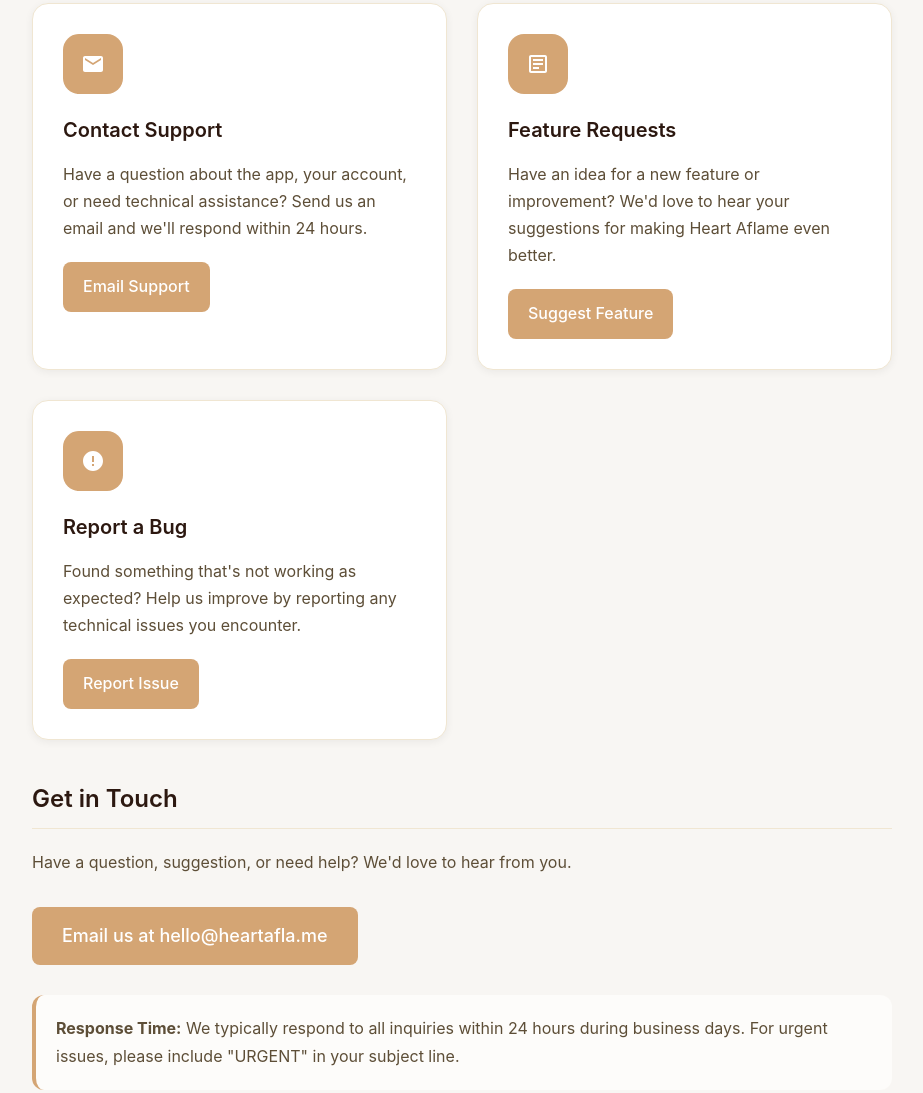
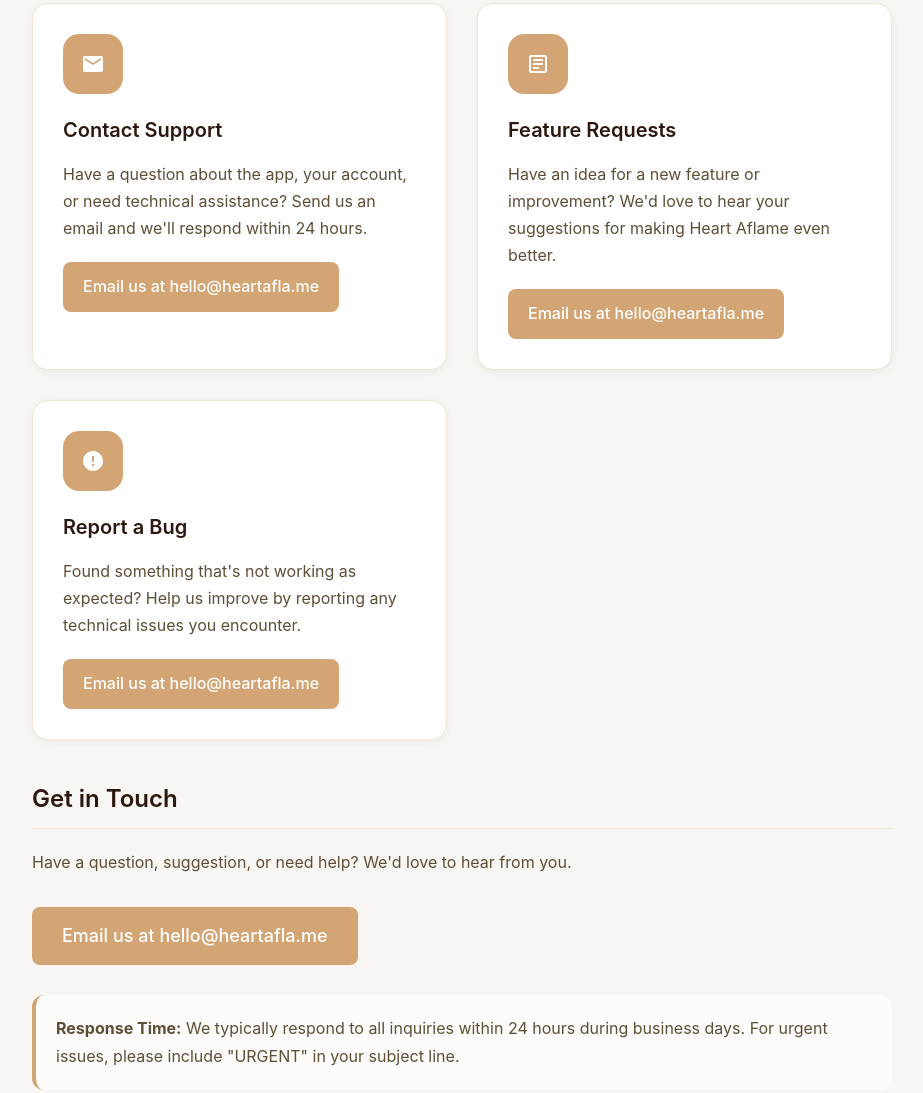
Before and after one commit to justinrolston/heart-aflame-web, a plain HTML site: page support.html in a window 1280 px wide. Shown: the part 353-1446 px from the top of the page, without its empty margins (178-1101 px from the left). Drawn offline with Linux system fonts and the light colour scheme.

Commit message:
Update support page: replace email links with static text for contact options

```diff
--- a/support.html
+++ b/support.html
@@ -309,7 +309,7 @@
                 </div>
                 <h3>Contact Support</h3>
                 <p>Have a question about the app, your account, or need technical assistance? Send us an email and we'll respond within 24 hours.</p>
-                <a href="mailto:hello@heartafla.me" class="support-button">Email Support</a>
+                <div class="support-button">Email us at hello@heartafla.me</div>
             </div>
 
             <div class="support-card">
@@ -321,7 +321,7 @@
                 </div>
                 <h3>Feature Requests</h3>
                 <p>Have an idea for a new feature or improvement? We'd love to hear your suggestions for making Heart Aflame even better.</p>
-                <a href="mailto:hello@heartafla.me?subject=Feature Request" class="support-button">Suggest Feature</a>
+                <div class="support-button">Email us at hello@heartafla.me</div>
             </div>
 
             <div class="support-card">
@@ -332,7 +332,7 @@
                 </div>
                 <h3>Report a Bug</h3>
                 <p>Found something that's not working as expected? Help us improve by reporting any technical issues you encounter.</p>
-                <a href="mailto:hello@heartafla.me?subject=Bug Report" class="support-button">Report Issue</a>
+                <div class="support-button">Email us at hello@heartafla.me</div>
             </div>
         </div>
 
@@ -342,7 +342,7 @@
             <h2>Get in Touch</h2>
             <p>Have a question, suggestion, or need help? We'd love to hear from you.</p>
             <div style="margin: 30px 0;">
-                <a href="mailto:hello@heartafla.me" class="support-button" style="font-size: 18px; padding: 15px 30px;">Email us at hello@heartafla.me</a>
+                <div class="support-button" style="font-size: 18px; padding: 15px 30px;">Email us at hello@heartafla.me</div>
             </div>
             <div class="highlight-box">
                 <p><strong>Response Time:</strong> We typically respond to all inquiries within 24 hours during business days. For urgent issues, please include "URGENT" in your subject line.</p>
```
